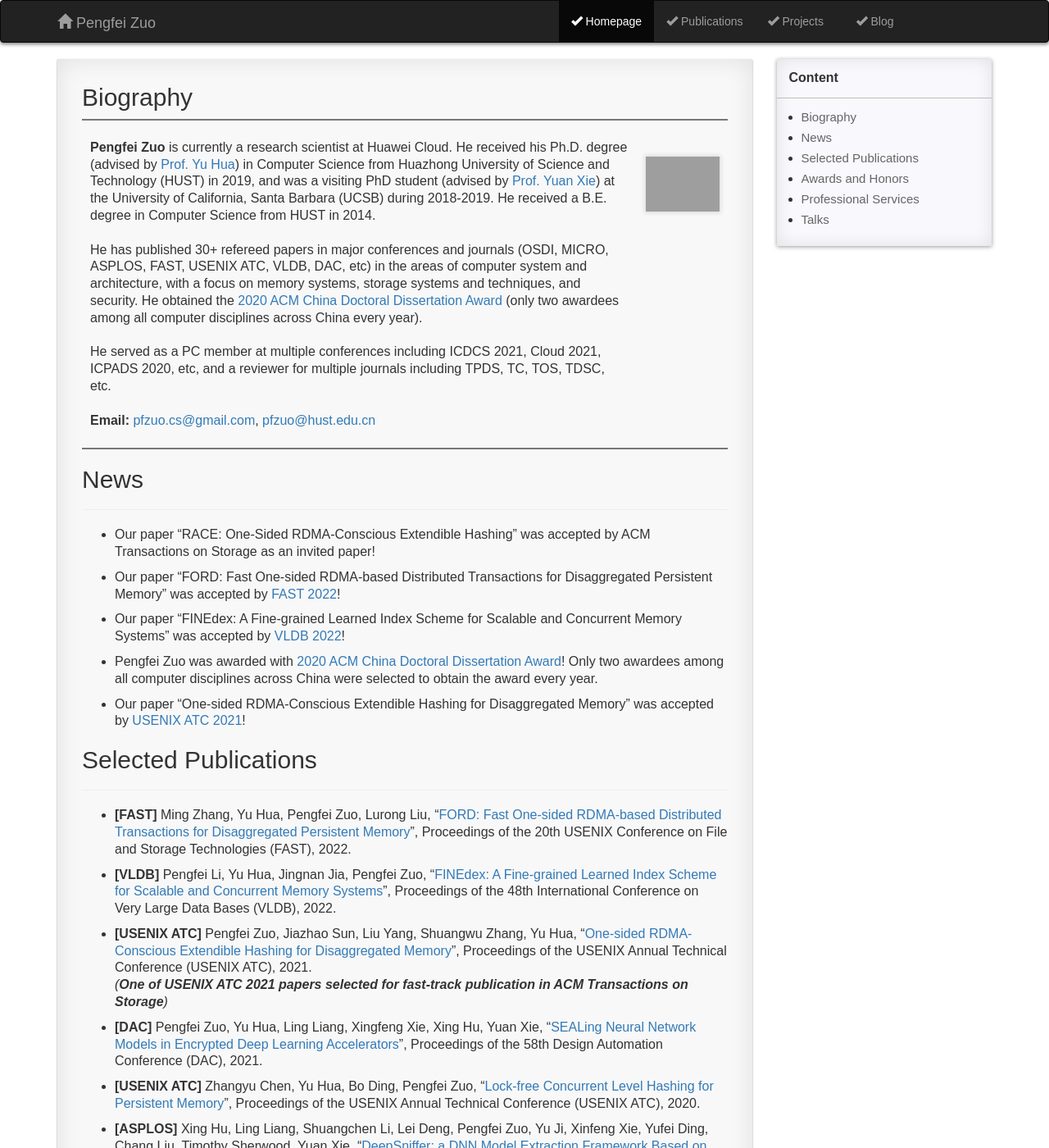
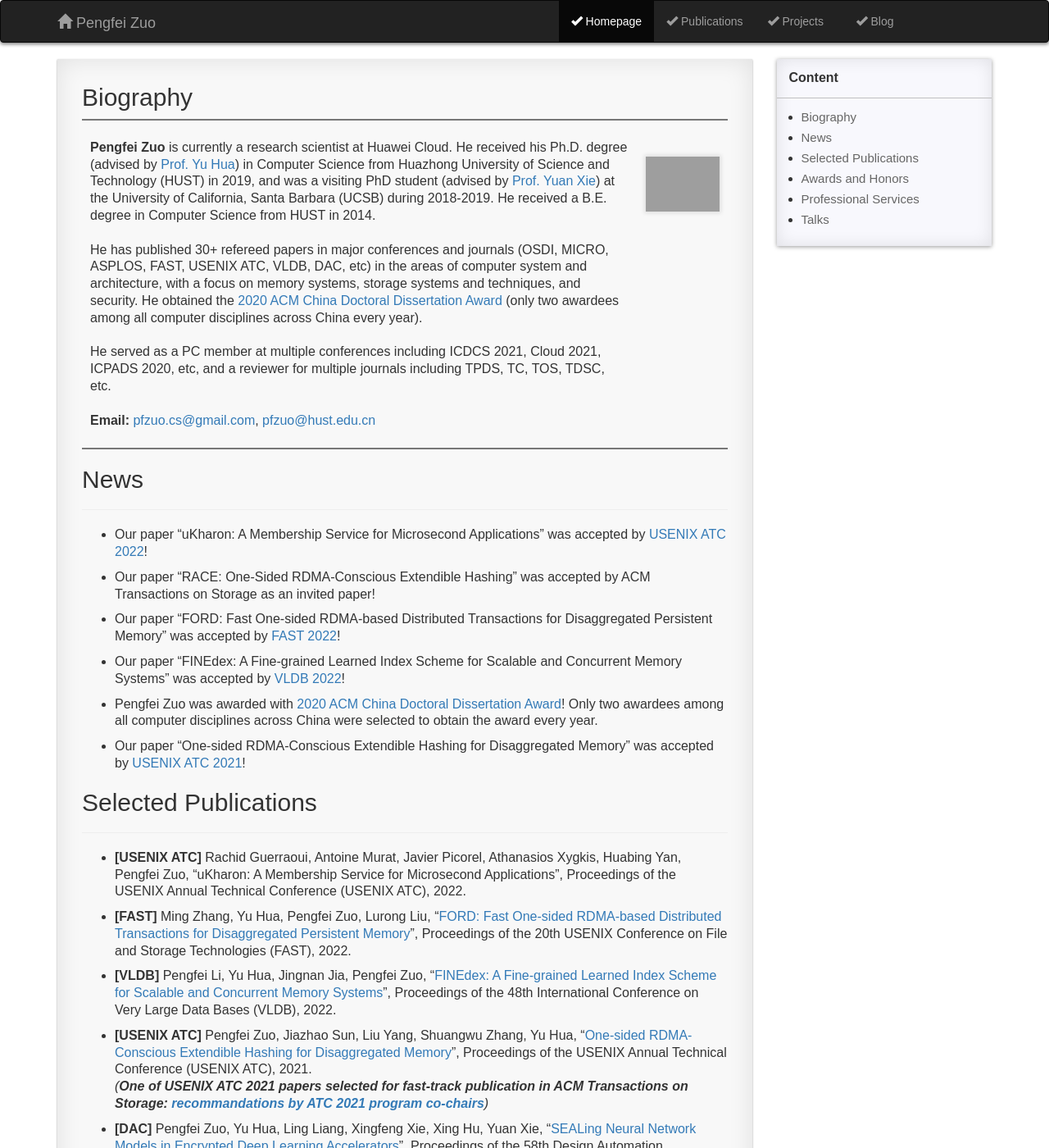
Before and after one commit to Menguozi/Menguozi.github.io, a Jekyll site: the page built from pages/1_homepage.md, in a window 1280 px wide and 1400 px high. Shown: the whole window at 82% size. Built offline with Jekyll 4.4.1, drawn with Linux system fonts in a browser that asks for light colours; comment, search, counter and statistics services are not loaded; grey boxes are pictures that could not be loaded.

Commit message:
Update 1_homepage.md

```diff
--- a/pages/1_homepage.md
+++ b/pages/1_homepage.md
@@ -19,6 +19,8 @@ permalink: /homepage/
 
 ---
 
+* Our paper "uKharon: A Membership Service for Microsecond Applications" was accepted by [USENIX ATC 2022](https://www.usenix.org/conference/atc22/)!
+
 * Our paper "RACE: One-Sided RDMA-Conscious Extendible Hashing" was accepted by ACM Transactions on Storage as an invited paper!
 
 * Our paper "FORD: Fast One-sided RDMA-based Distributed Transactions for Disaggregated Persistent Memory" was accepted by [FAST 2022](https://www.usenix.org/conference/fast22)!
@@ -33,13 +35,14 @@ permalink: /homepage/
 ## Selected Publications
 
 ---
+* **[USENIX ATC]** Rachid Guerraoui, Antoine Murat, Javier Picorel, Athanasios Xygkis, Huabing Yan, Pengfei Zuo, "uKharon: A Membership Service for Microsecond Applications", Proceedings of the USENIX Annual Technical Conference (USENIX ATC), 2022.
 
 * **[FAST]** Ming Zhang, Yu Hua, Pengfei Zuo, Lurong Liu, "[FORD: Fast One-sided RDMA-based Distributed Transactions for Disaggregated Persistent Memory](https://csyhua.github.io/csyhua/hua-fast2022.pdf)", Proceedings of the 20th USENIX Conference on File and Storage Technologies (FAST), 2022.
 
 * **[VLDB]** Pengfei Li, Yu Hua, Jingnan Jia, Pengfei Zuo, "[FINEdex: A Fine-grained Learned Index Scheme for Scalable and Concurrent Memory Systems](https://csyhua.github.io/csyhua/hua-vldb2022.pdf)", Proceedings of the 48th International Conference on Very Large Data Bases (VLDB), 2022.
 
 * **[USENIX ATC]** Pengfei Zuo, Jiazhao Sun, Liu Yang, Shuangwu Zhang, Yu Hua, "[One-sided RDMA-Conscious Extendible Hashing for Disaggregated Memory](https://www.usenix.org/conference/atc21/presentation/zuo)", Proceedings of the USENIX Annual Technical Conference (USENIX ATC), 2021.
-<br> *(**One of USENIX ATC 2021 papers selected for fast-track publication in ACM Transactions on Storage**)*
+<br> *(**One of USENIX ATC 2021 papers selected for fast-track publication in ACM Transactions on Storage: [recommandations by ATC 2021 program co-chairs](https://dl.acm.org/doi/pdf/10.1145/3519550)**)*
 
 * **[DAC]** Pengfei Zuo, Yu Hua, Ling Liang, Xingfeng Xie, Xing Hu, Yuan Xie, "[SEALing Neural Network Models in Encrypted Deep Learning Accelerators](https://csyhua.github.io/csyhua/hua-dac2021-seal.pdf)", Proceedings of the 58th Design Automation Conference (DAC), 2021.
 
```
